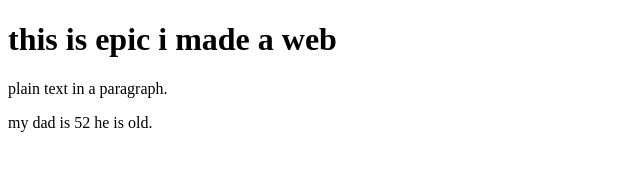
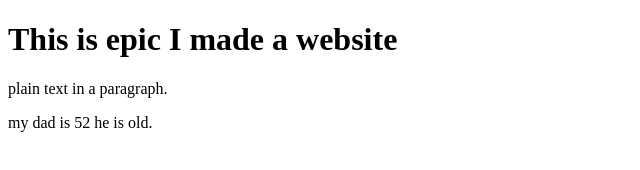
Before and after one commit to nattydaboy/RileyDegruyter, a plain HTML site: page index.html in a window 1280 px wide. Shown: the whole page, without its empty margins (0-640 px from the left). Drawn offline with Linux system fonts and the light colour scheme.

Commit message:
Update index.html

```diff
--- a/index.html
+++ b/index.html
@@ -4,7 +4,7 @@
   <title>NathanielPerullo Website</title>
 </head>
 <body>
-<h1>this is epic i made a web</h1>
+<h1>This is epic I made a website</h1>
 <p>plain text in a paragraph.</p>
 my dad is 52 he is old. <br />
 </body>
```
